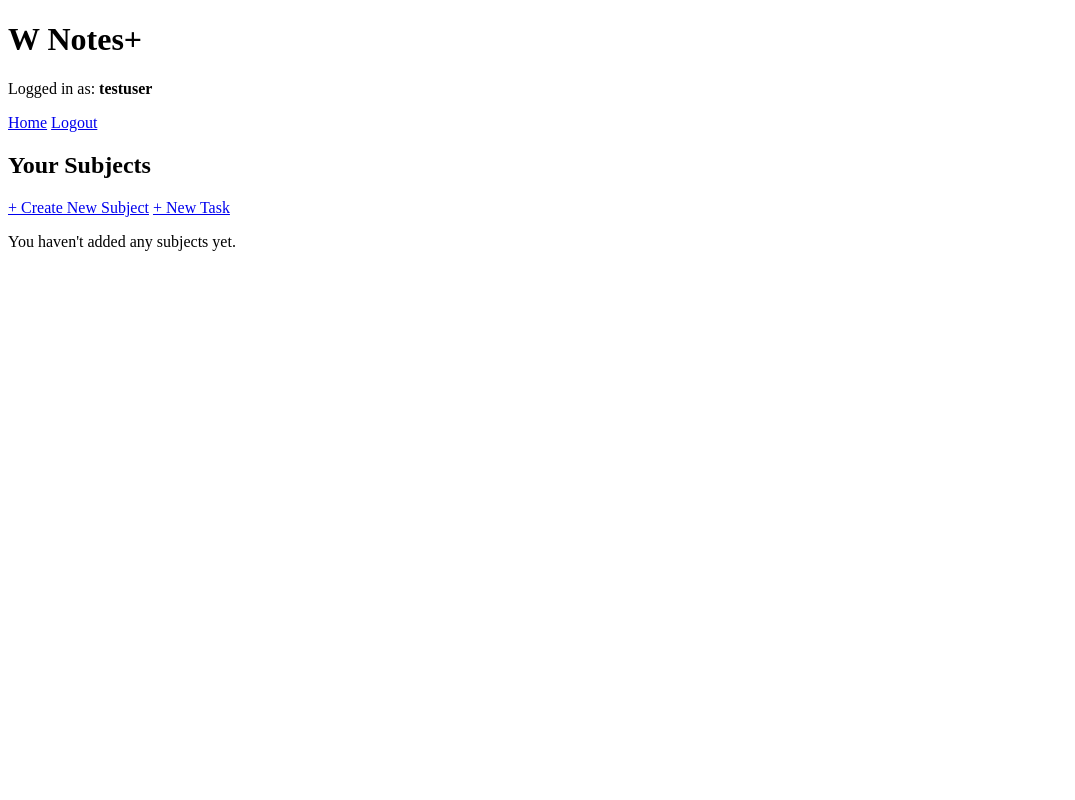
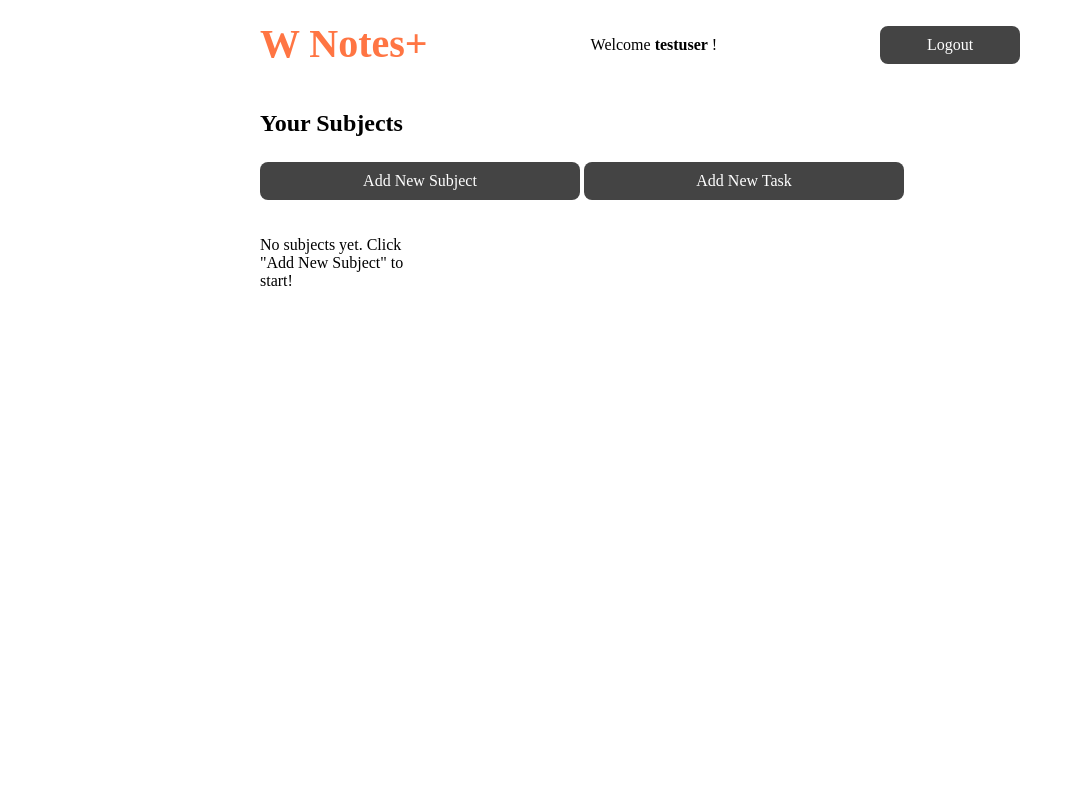
Before and after one commit to NikhilFonseka/studyplanner, a Flask app: page /dashboard in a window 1280 px wide. Shown: the whole page, without its empty margins (0-1075 px from the left). Run offline with Flask 3, Linux system fonts and the light colour scheme; a user stored in the database is signed in.

Commit message:
2nf compliance + homepage update

```diff
--- a/app.py
+++ b/app.py
@@ -51,9 +51,12 @@ class Subject(db.Model):
 class Task(db.Model):
     task_id = db.Column(db.Integer, primary_key=True)
     title = db.Column(db.String(50), nullable=False)
-    due_date = db.Column(db.DateTime, nullable=True)
-    is_completed = db.Column(db.Boolean, default=False)
+    due_date = db.Column(db.DateTime)
     subject_id = db.Column(db.Integer, db.ForeignKey('subject.subject_id'), nullable=False)
+
+class Tag(db.Model):
+    tag_id = db.Column(db.Integer, primary_key=True)
+    tag_name = db.Column(db.String(20), nullable=False)
 
 @app.route('/')
 def index():
--- a/static/style.css
+++ b/static/style.css
@@ -1,29 +1,37 @@
 body {
-    font-family: Arial, sans-serif;
     display: flex;
-    flex-direction: column; /* stacks vertically */
-    justify-content: center;
+    flex-direction: column;
     align-items: center;
-    height: 100vh;
+    min-height: 100vh;
     margin: 0;
     background-color: #ffffff;
-    text-align: center;
+    padding: 20px;
+    box-sizing: border-box;
 }
 
 .main_title {
     color: #ff7543;
     font-size: 40px;
-    margin-bottom: 25px;
+    margin: 0;
+    align-self: flex-start;
 }
 
-/* Applying styles directly to inputs */
+form {
+    display: flex;
+    flex-direction: column;
+    align-items: center;
+    justify-content: center;
+    flex-grow: 1;
+}
+
 input.input_group {
     display: block;
-    width: 300px;
+    width: 320px;
     padding: 15px;
-    margin: 10px auto;
+    margin: 10px 0;
     border: 1px solid #a9a9a9;
     font-size: 18px;
+    box-sizing: border-box;
 }
 
 .button_login {
@@ -33,22 +41,59 @@ input.input_group {
     padding: 15px;
     font-size: 20px;
     border-radius: 8px;
-    width: 330px; /* matches input width + padding */
+    width: 320px;
     cursor: pointer;
+    margin-top: 10px;
 }
 
 .signup_row {
-    margin-top: 20px;
-    font-size: 16px;
-    color: #555;
+    margin-top: 25px;
 }
 
 .button_signup {
     background-color: #444;
     color: #ffffff;
-    padding: 5px 15px;
+    padding: 10px 20px;
     text-decoration: none;
-    border-radius: 4px;
-    font-size: 14px;
-    margin-left: 10px;
+    border-radius: 8px;
+    font-size: 16px;
+    display: inline-block;
+    width: 280px;
+    text-align: center;
 }
+
+.dashboard_container {
+    padding: 20px;
+    display: block;
+    text-align: left;
+    max-width: 800px;
+    margin: 0 auto;
+}
+
+.top_nav {
+    display: flex;
+    justify-content: space-between;
+    align-items: center;
+    padding-bottom: 10px;
+    margin-bottom: 30px;
+}
+
+.subject_list {
+    list-style: none;
+    padding: 0;
+    display: grid;
+    grid-template-columns: repeat(auto-fill, minmax(150px, 1fr));
+    gap: 20px;
+    margin-top: 20px;
+}
+
+.subject_card {
+    display: block;
+    background-color: #444;
+    color: white;
+    padding: 30px 10px;
+    text-align: center;
+    text-decoration: none;
+    border-radius: 8px;
+    font-size: 18px;
+}
--- a/templates/home.html
+++ b/templates/home.html
@@ -1,45 +1,35 @@
 <!DOCTYPE html>
 <html lang="en">
 <head>
-    <meta charset="UTF-8">
-    <title>Dashboard - W Notes+</title>
+    <link rel="stylesheet" href="{{ url_for('static', filename='style.css') }}">
+    <title>W Notes+ Dashboard</title>
 </head>
-<body>
-    {% with messages = get_flashed_messages() %}
-      {% if messages %}
-        {% for message in messages %}
-          <p style="color: blue;">{{ message }}</p>
-        {% endfor %}
-      {% endif %}
-    {% endwith %}
+<body class="dashboard_container">
+    <nav class="top_nav">
+        <h1 class="main_title">W Notes+</h1>
+        <p>Welcome <strong>{{ username}} </strong>!</p>
+        <a href="/logout" class="button_signup" style="width: 100px;">Logout</a>
+    </nav>
 
-    <header>
-        <h1>W Notes+</h1>
-        <p>Logged in as: <strong>{{ username }}</strong></p>
-        <nav>
-            <a href="{{ url_for('dashboard') }}">Home</a>
-            <a href="{{ url_for('logout') }}">Logout</a>
-        </nav>
-    </header>
+    <main>
+        <h2>Your Subjects</h2>
 
+        <div class="signup_row">
+            <a href="/add_subject" class="button_signup">Add New Subject</a>
+            <a href="/add_task" class="button_signup">Add New Task</a>
+        </div>
 
-    <section>
-        <h2>Your Subjects</h2>
-        <a href="{{ url_for('add_subject') }}">+ Create New Subject</a>
-        <a href="{{ url_for('add_task') }}">+ New Task</a>
-
-        {% if subjects %}
-            <ul>
-                {% for sub in subjects %}
-                    <li>
-                        <strong>{{ sub.name }}</strong>
-                        <a href="{{ url_for('view_subject', subject_id=sub.subject_id) }}">View Tasks</a>
-                    </li>
-                {% endfor %}
-            </ul>
-        {% else %}
-            <p>You haven't added any subjects yet.</p>
-        {% endif %}
-    </section>
+        <ul class="subject_list">
+            {% for subject in subjects %}
+            <li>
+                <a href="{{ url_for('view_subject', subject_id=subject.subject_id) }}" class="subject_card">
+                    {{ subject.name }}
+                </a>
+            </li>
+            {% else %}
+            <p>No subjects yet. Click "Add New Subject" to start!</p>
+            {% endfor %}
+        </ul>
+    </main>
 </body>
 </html>
--- a/templates/signup.html
+++ b/templates/signup.html
@@ -5,7 +5,7 @@
     <title>W Notes+ Sign Up</title>
 </head>
 <body class="login_container">
-    <h1 class="main_title">Join W Notes+</h1>
+    <h1 class="main_title">W Notes+</h1>
 
     <form method="POST" action="/signup">
         <input type="text" name="username" placeholder="Username" class="input_group" required>
```
Also changed, not shown: instance/database.db.
